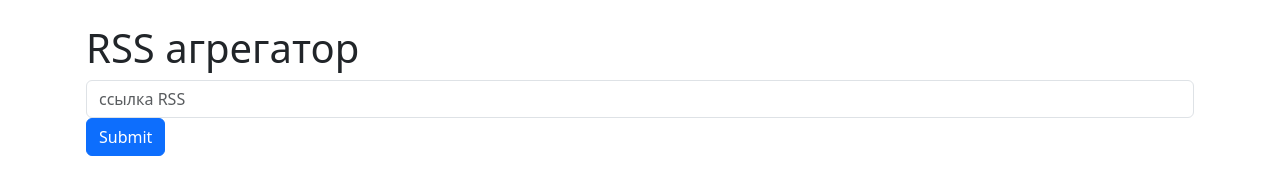
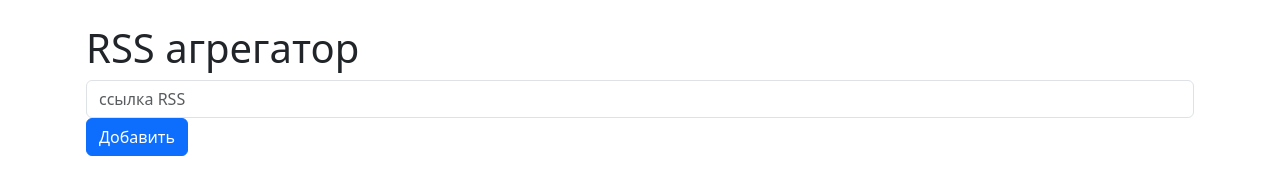
Before and after one commit to AlekseySapunkov/RSS-reader, a website built with webpack: page dist/index.html in a window 1280 px wide. Built offline with nearby package versions, Linux system fonts and the light colour scheme.

Commit message:
Update index.html

```diff
--- a/dist/index.html
+++ b/dist/index.html
@@ -11,8 +11,10 @@
       <form action="" class="rss-form">
         <div class="form-group">
           <input id="inputLink" type="text" required="" name="url" class="form-control" placeholder="ссылка RSS">
-          <button type="submit" class="btn btn-primary" name="Submit">Submit</button>
         </div>
+        <div class=button>
+          <button type="submit" aria-label="add" class="btn btn-primary">Добавить</button>
+      </div>
       </form>
     </div>
     <script src="./main.js"></script>
```
